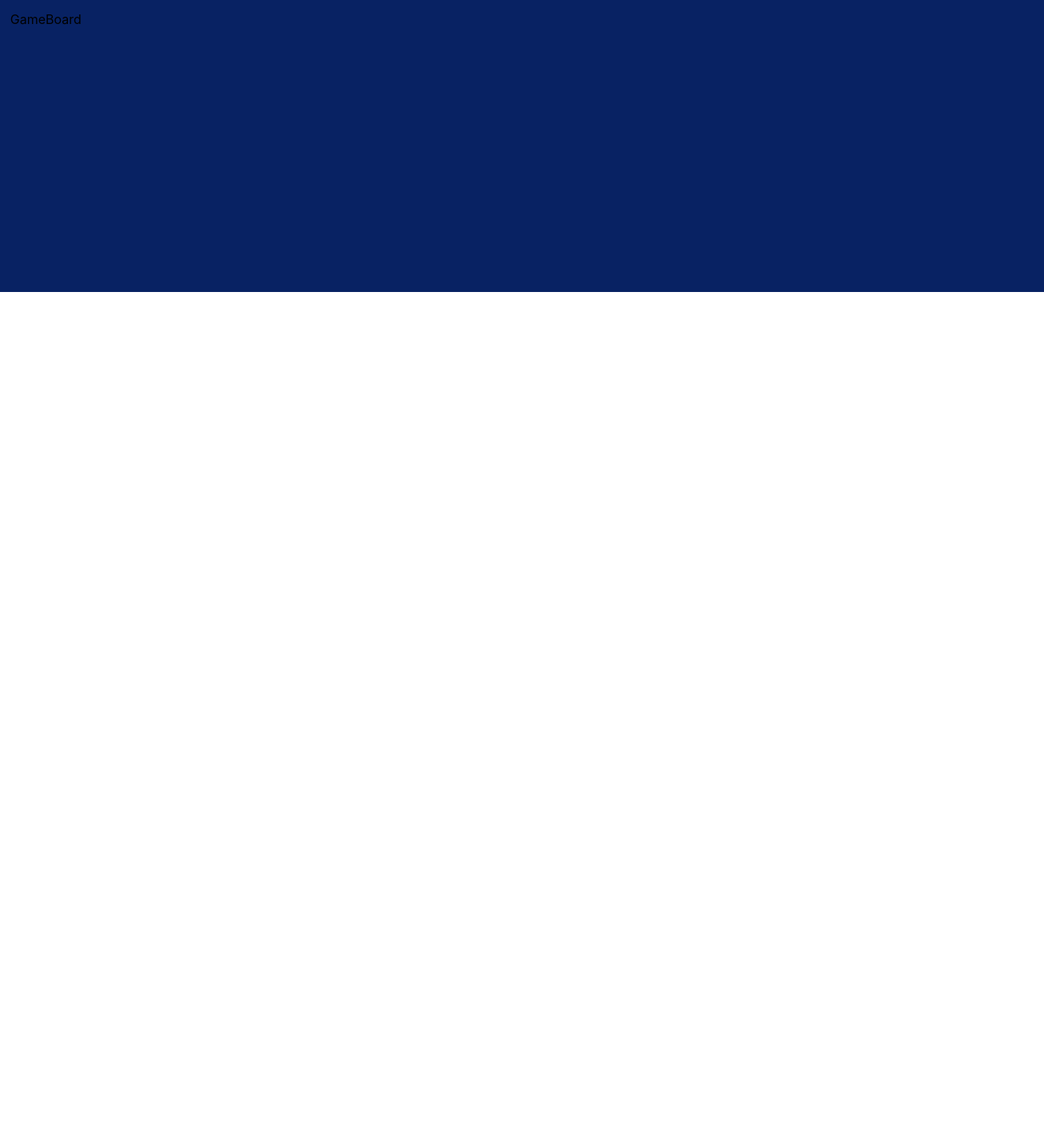
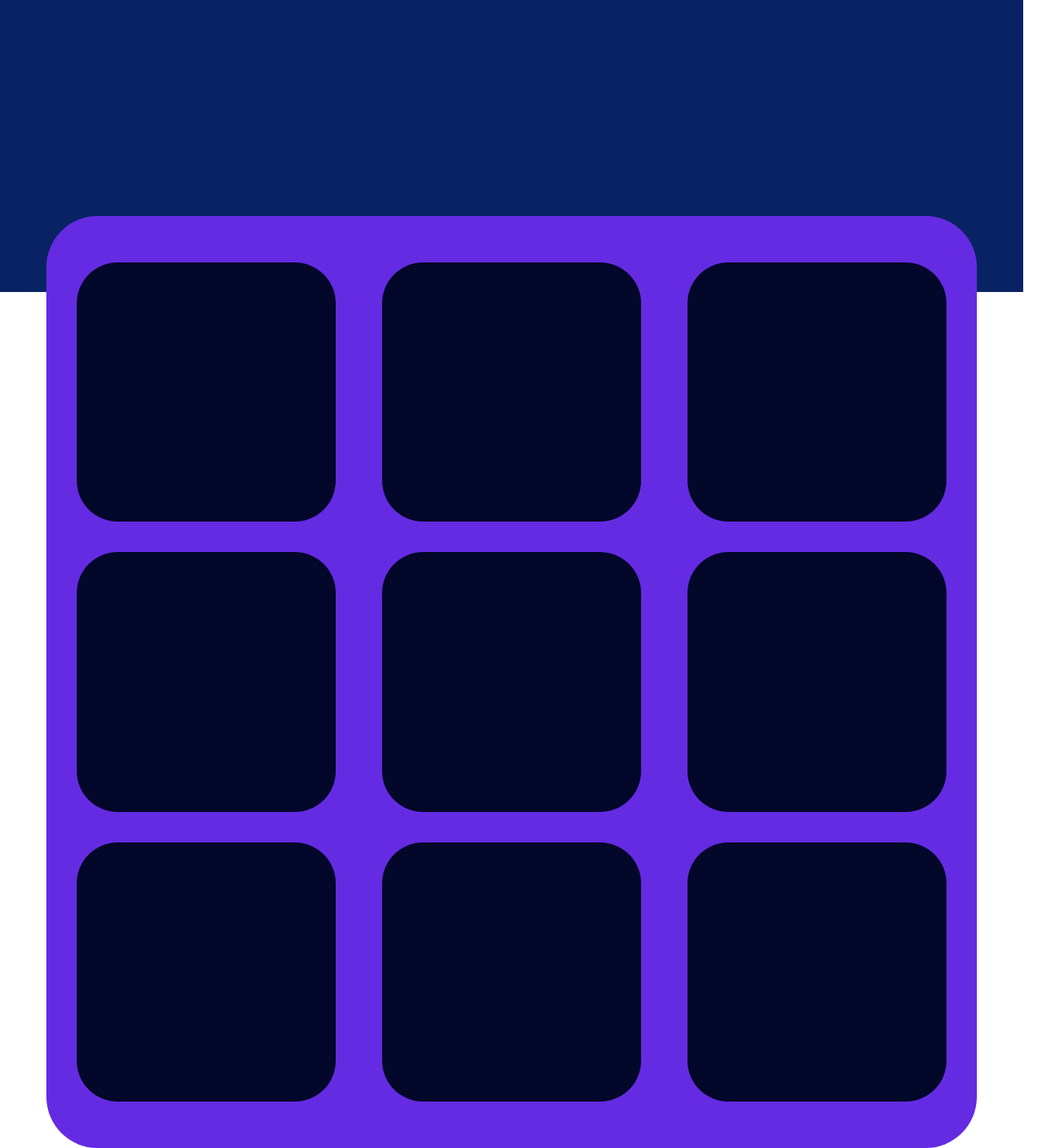
Before and after one commit to imnkywf/TicTacToe, a React (Create React App) app: page / in a window 1280 px wide. Shown: the part 665-2100 px from the top of the page at 80% size, 1306 px wide, since content can reach past the window. Before the commit the page ends 1030 px from the top, so only its background shows below. Built offline with nearby package versions, Linux system fonts and the light colour scheme.

Commit message:
Completed bame board layout

```diff
--- a/src/App.scss
+++ b/src/App.scss
@@ -2,7 +2,7 @@ $title-color: white;
 $page-bgc: #082263;
 .App {
   .container {
-    padding: 10vw 1vw 8vw;
+    padding: 10vw 0vw 8vw;
     width: 100%;
     height: 100vh;
     background-color: $page-bgc;
--- a/src/App.tsx
+++ b/src/App.tsx
@@ -9,7 +9,7 @@ function App() {
       <div className="container">
         <h1>Tic-Tac-Toe</h1>
 
-        <div className="Turns">
+        <div className="turns">
           <Turns />
         </div>
 
--- a/src/components/GameBoard/index.scss
+++ b/src/components/GameBoard/index.scss
@@ -0,0 +1,22 @@
+$grid-wnh: calc(95vw / 3.75);
+$grid-color: #03072a;
+
+.board {
+  margin: 20vw auto;
+  padding: 3vw;
+  display: flex;
+  flex-wrap: wrap;
+  justify-content: space-between;
+  align-items: center;
+  width: 85vw;
+  height: 85vw;
+  background-color: #652be2;
+  border-radius: 5vw;
+
+  .grid {
+    width: $grid-wnh;
+    height: $grid-wnh;
+    background-color: $grid-color;
+    border-radius: 4vw;
+  }
+}
--- a/src/components/GameBoard/index.tsx
+++ b/src/components/GameBoard/index.tsx
@@ -3,6 +3,16 @@ import './index.scss'
 
 export default function GameBoard() {
   return (
-    <div>GameBoard</div>
+    <div className='board'>
+      <div className="grid"></div>
+      <div className="grid"></div>
+      <div className="grid"></div>
+      <div className="grid"></div>
+      <div className="grid"></div>
+      <div className="grid"></div>
+      <div className="grid"></div>
+      <div className="grid"></div>
+      <div className="grid"></div>
+    </div>
   )
 }
--- a/src/components/Turns/index.scss
+++ b/src/components/Turns/index.scss
@@ -25,7 +25,6 @@ $user-radius: 4vw;
 
   .user1 {
     @include userStyle;
-    border: 2px solid white;
   }
 
   .user2 {
--- a/src/components/Turns/index.tsx
+++ b/src/components/Turns/index.tsx
@@ -1,16 +1,18 @@
-import React from 'react'
+import React, { useState } from 'react'
 import './index.scss'
 import TripOriginIcon from '@mui/icons-material/TripOrigin';
 import CloseIcon from '@mui/icons-material/Close';
 
 export default function Turns() {
+  const [turn, setTurn] = useState<number>(1)
+
   return (
     <div className='turns_container'>
-      <div className="user1">
+      <div className="user1" style={{ border: turn === 1 ? '2px solid white' : 'none' }}>
         <span>User 1</span>
         <TripOriginIcon style={{ color: 'yellow', width: '8vw', height: '8vw', flex: 1 }} />
       </div>
-      <div className="user2">
+      <div className="user2" style={{ border: turn === 2 ? '2px solid white' : 'none' }}>
         <span>User 2</span>
         <CloseIcon style={{ color: 'red', width: '10vw', height: '10vw', flex: 1 }} />
       </div>
```
